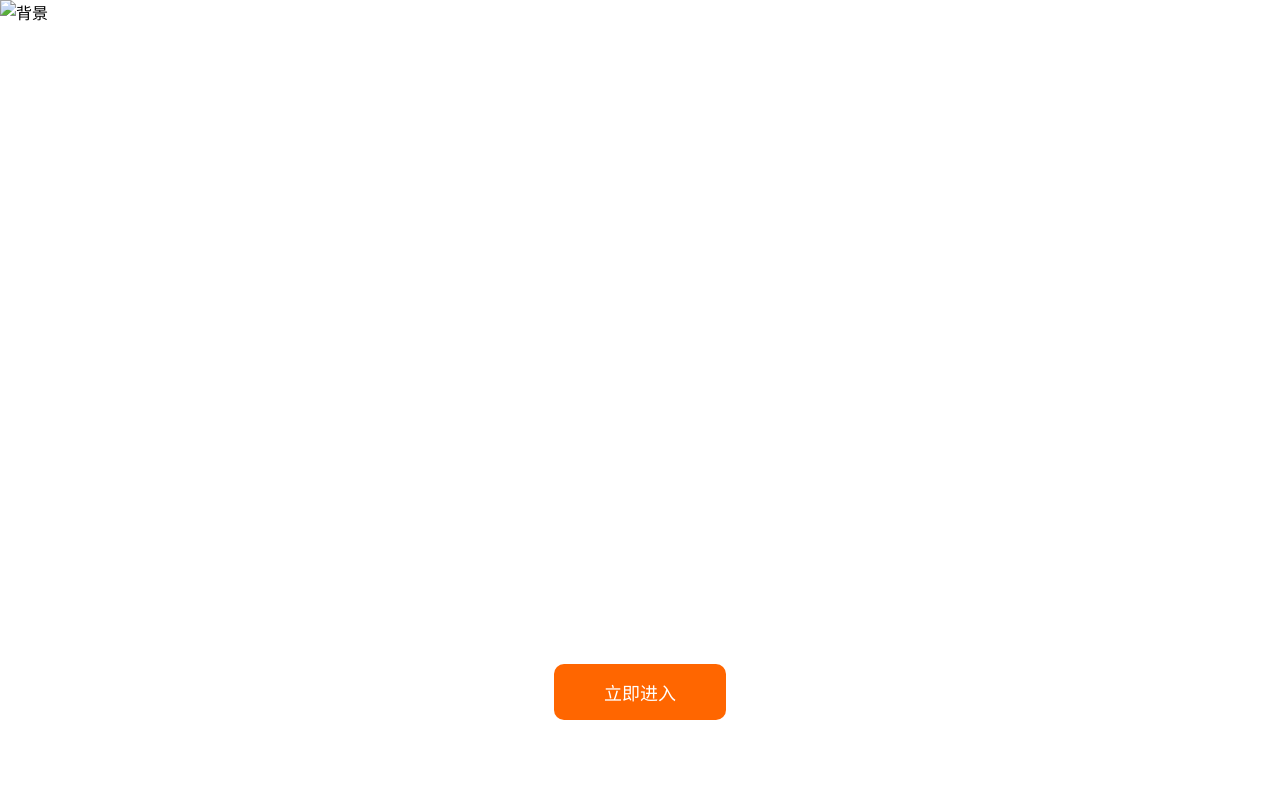
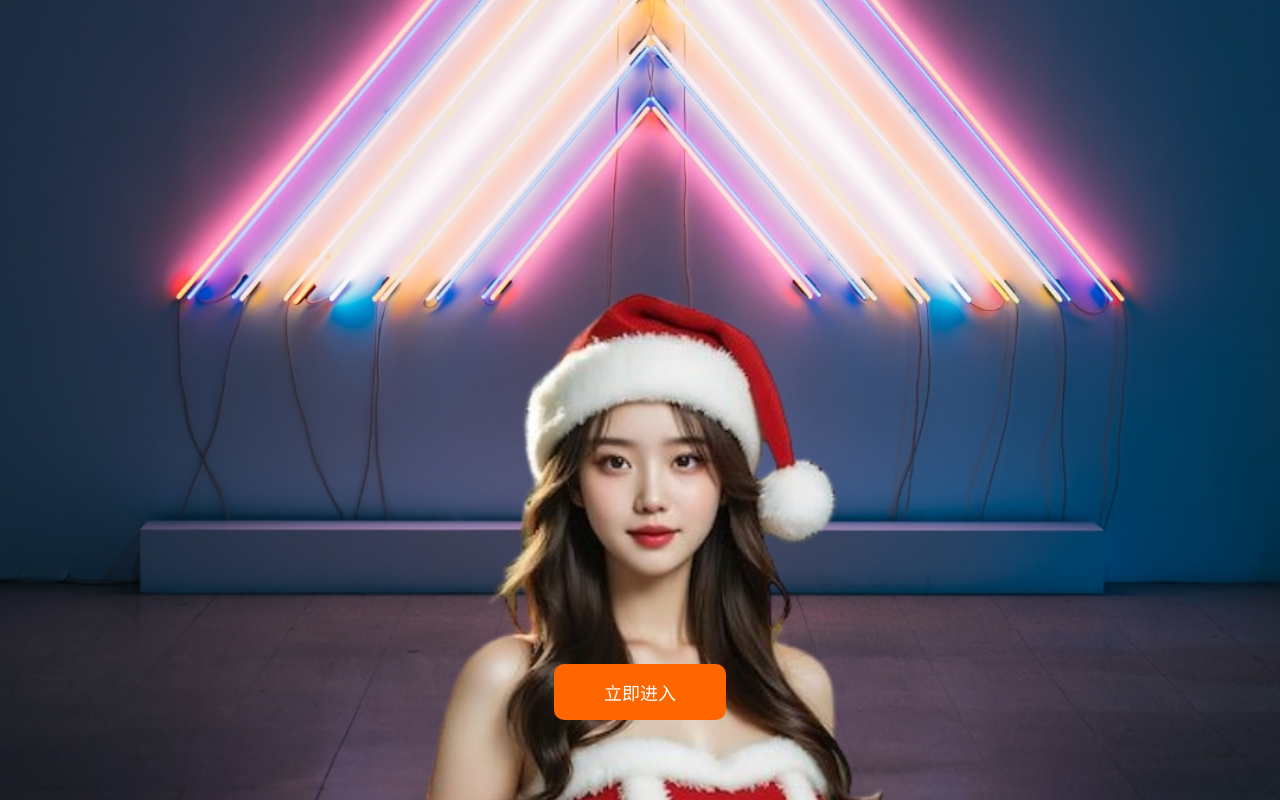
Before and after one commit to Tmix98/AZTimex, a plain HTML site: page index.html in a window 1280 px wide. Drawn offline with Linux system fonts and the light colour scheme.

Commit message:
Update index.html

```diff
--- a/index.html
+++ b/index.html
@@ -52,7 +52,7 @@
 <body>
   <div class="wrapper">
     <!-- 背景图片（可换成你自己的图片链接） -->
-    <img class="bg-img" src="images/website design 01.jpg" alt="背景" />
+    <img class="bg-img" src="images/WB01.jpg" alt="背景" />
 
     <!-- 按钮容器 -->
     <div class="btn-box">
```
